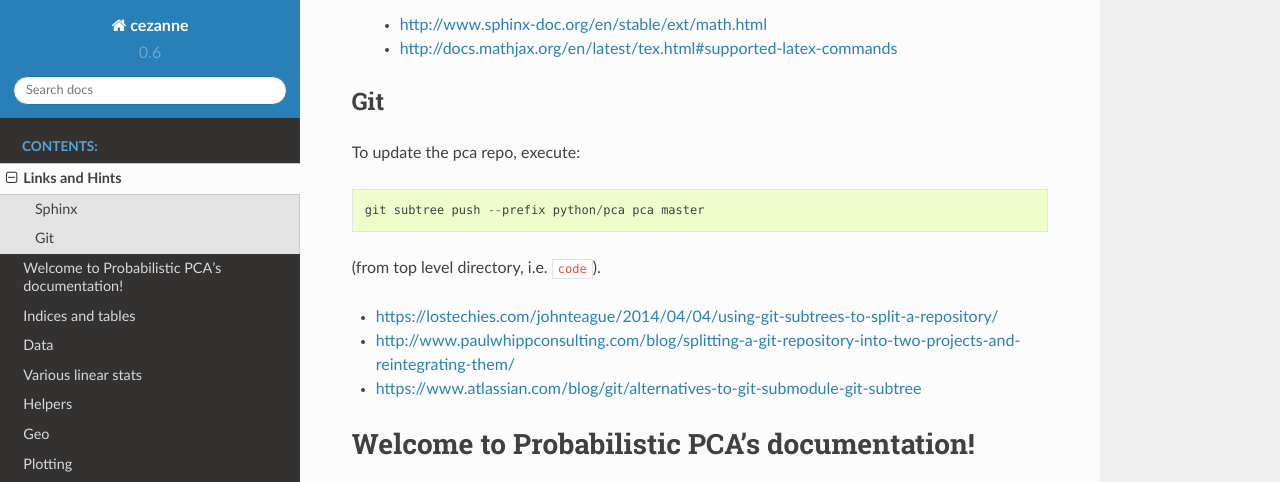
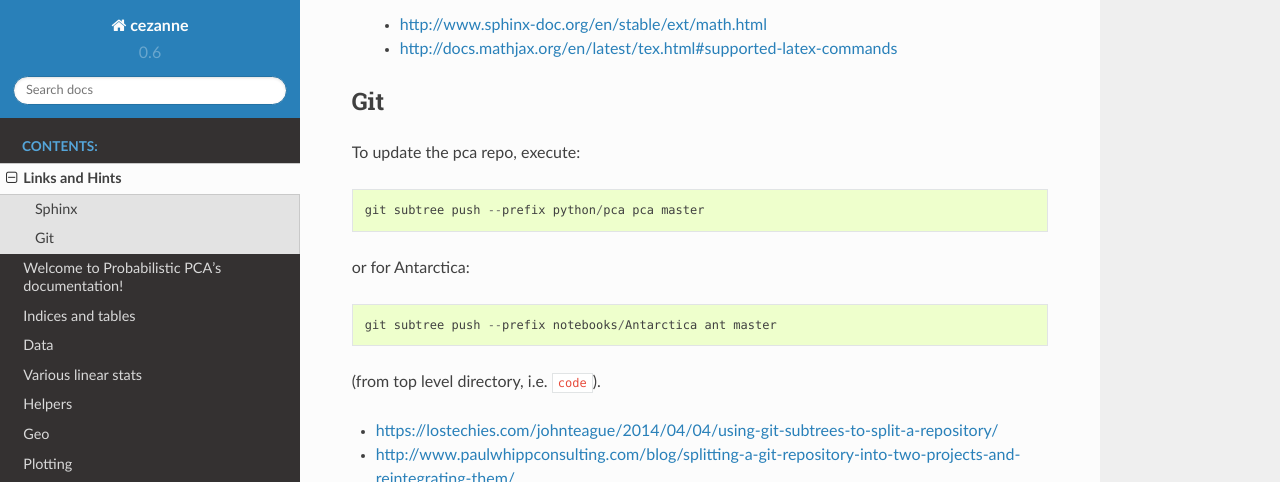
Before and after one commit to betaplane/cezanne, a Sphinx documentation site: the page built from docs/python.rst, in a window 1280 px wide and 900 px high, scrolled down 306 px, cut to the strip 0-482 px from the top of the window. Built offline with Sphinx 7.4.7 and the Read the Docs theme 2.0.0, drawn with Linux system fonts in a browser that asks for light colours.

Commit message:
obs notebook with SST regressions for Antarctica

```diff
--- a/docs/python.rst
+++ b/docs/python.rst
@@ -17,6 +17,10 @@ Git
 To update the pca repo, execute::
 
   git subtree push --prefix python/pca pca master
+
+or for Antarctica::
+
+  git subtree push --prefix notebooks/Antarctica ant master
 
 (from top level directory, i.e. ``code``).
 
```
